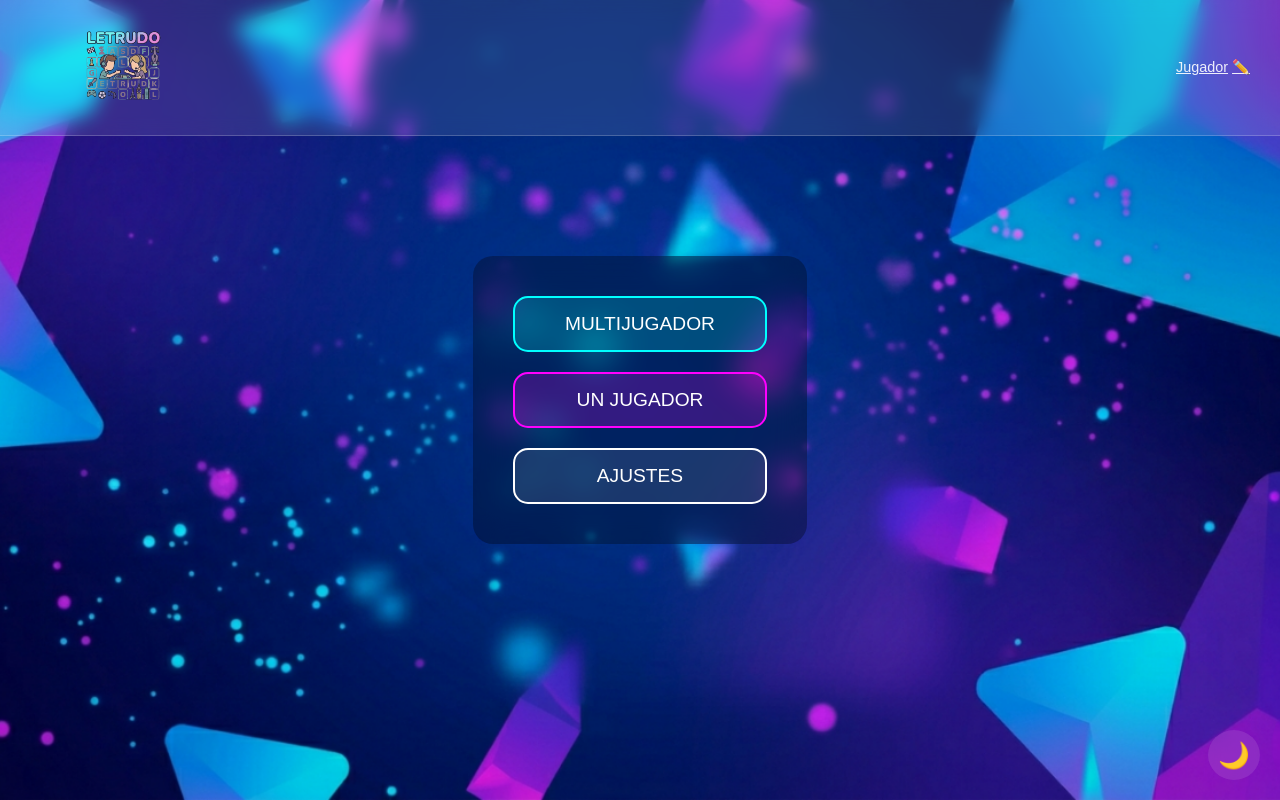
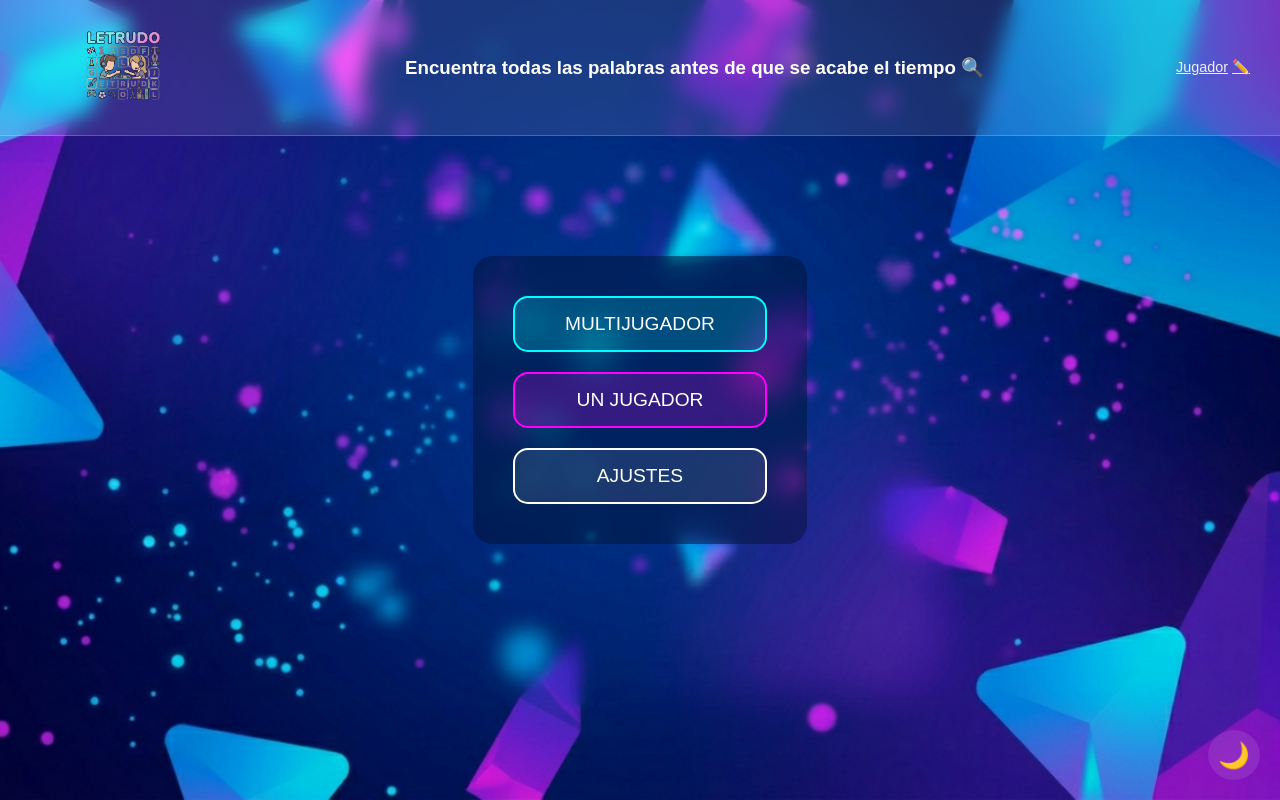
Before and after one commit to Luisillon88/Letrudo, a plain HTML site: page index.html in a window 1280 px wide. Drawn offline with Linux system fonts and the light colour scheme.

Commit message:
Update index.html

```diff
--- a/index.html
+++ b/index.html
@@ -13,6 +13,9 @@
     <div class="logo">
         <img src="Imagenes/Logo-Sopa de letras.png" alt="Letrudo">
     </div>
+
+    <h3>Encuentra todas las palabras antes de que se acabe el tiempo 🔍</h3>
+
     <div class="user-info">
       <span id="username">Jugador</span>
       <span id="editName" style="cursor:pointer;">✏️</span>
```
